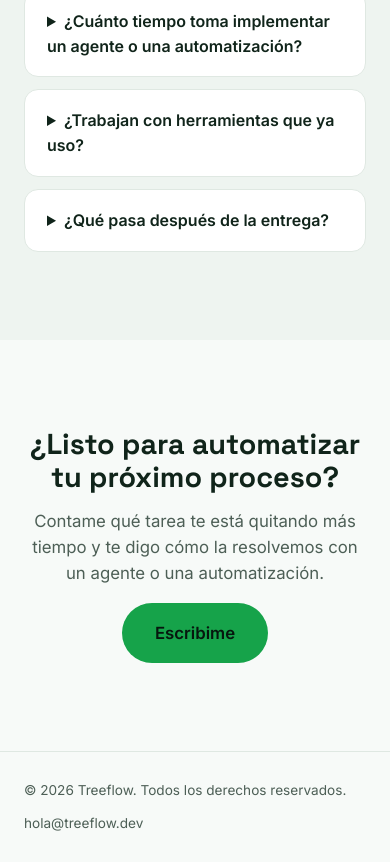
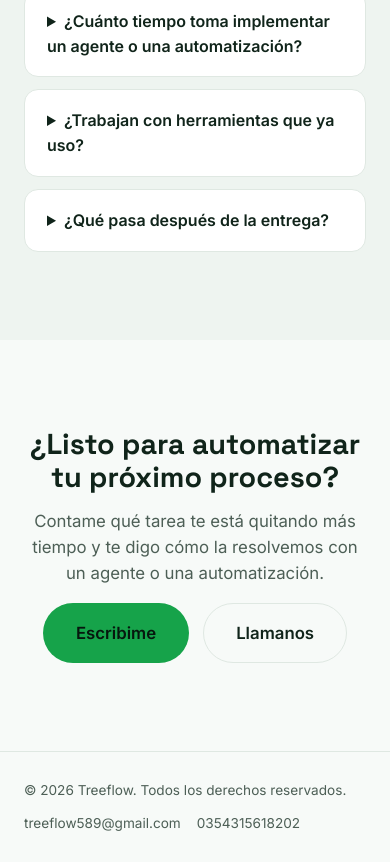
Before and after one commit to juarezgaston06/treeflow, a plain HTML site: page index.html in a window 390 px wide. Shown: the part 4860-5722 px from the top of the page. Drawn offline with Linux system fonts and the light colour scheme.

Commit message:
Update contact email and add phone number

```diff
--- a/css/styles.css
+++ b/css/styles.css
@@ -339,6 +339,14 @@ a { color: inherit; text-decoration: none; }
 
 .cta-section p { font-size: 1.05rem; }
 
+.cta-buttons {
+  display: flex;
+  flex-wrap: wrap;
+  justify-content: center;
+  gap: 14px;
+  margin-top: 8px;
+}
+
 /* Footer */
 
 .site-footer {
@@ -356,3 +364,9 @@ a { color: inherit; text-decoration: none; }
 }
 
 .footer-inner a:hover { color: var(--accent); }
+
+.footer-contact {
+  display: flex;
+  flex-wrap: wrap;
+  gap: 16px;
+}
--- a/index.html
+++ b/index.html
@@ -187,7 +187,10 @@
     <div class="container cta-inner">
       <h2>¿Listo para automatizar tu próximo proceso?</h2>
       <p>Contame qué tarea te está quitando más tiempo y te digo cómo la resolvemos con un agente o una automatización.</p>
-      <a href="mailto:hola@treeflow.dev?subject=Quiero%20automatizar%20un%20proceso" class="btn btn-primary btn-large">Escribime</a>
+      <div class="cta-buttons">
+        <a href="mailto:treeflow589@gmail.com?subject=Quiero%20automatizar%20un%20proceso" class="btn btn-primary btn-large">Escribime</a>
+        <a href="tel:0354315618202" class="btn btn-ghost btn-large">Llamanos</a>
+      </div>
     </div>
   </section>
 
@@ -196,7 +199,10 @@
 <footer class="site-footer">
   <div class="container footer-inner">
     <span>© <span id="year"></span> Treeflow. Todos los derechos reservados.</span>
-    <a href="mailto:hola@treeflow.dev">hola@treeflow.dev</a>
+    <span class="footer-contact">
+      <a href="mailto:treeflow589@gmail.com">treeflow589@gmail.com</a>
+      <a href="tel:0354315618202">0354315618202</a>
+    </span>
   </div>
 </footer>
 
```
